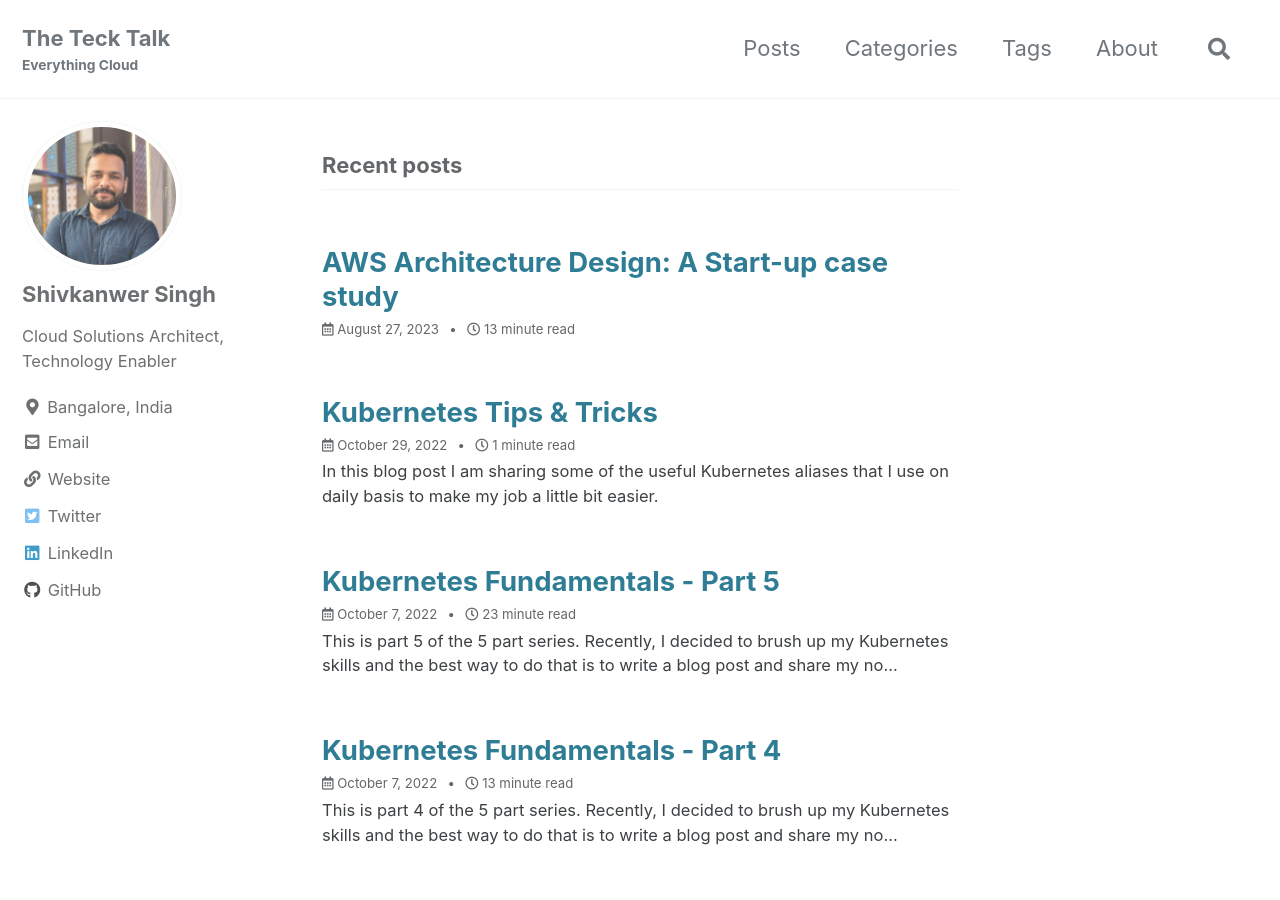
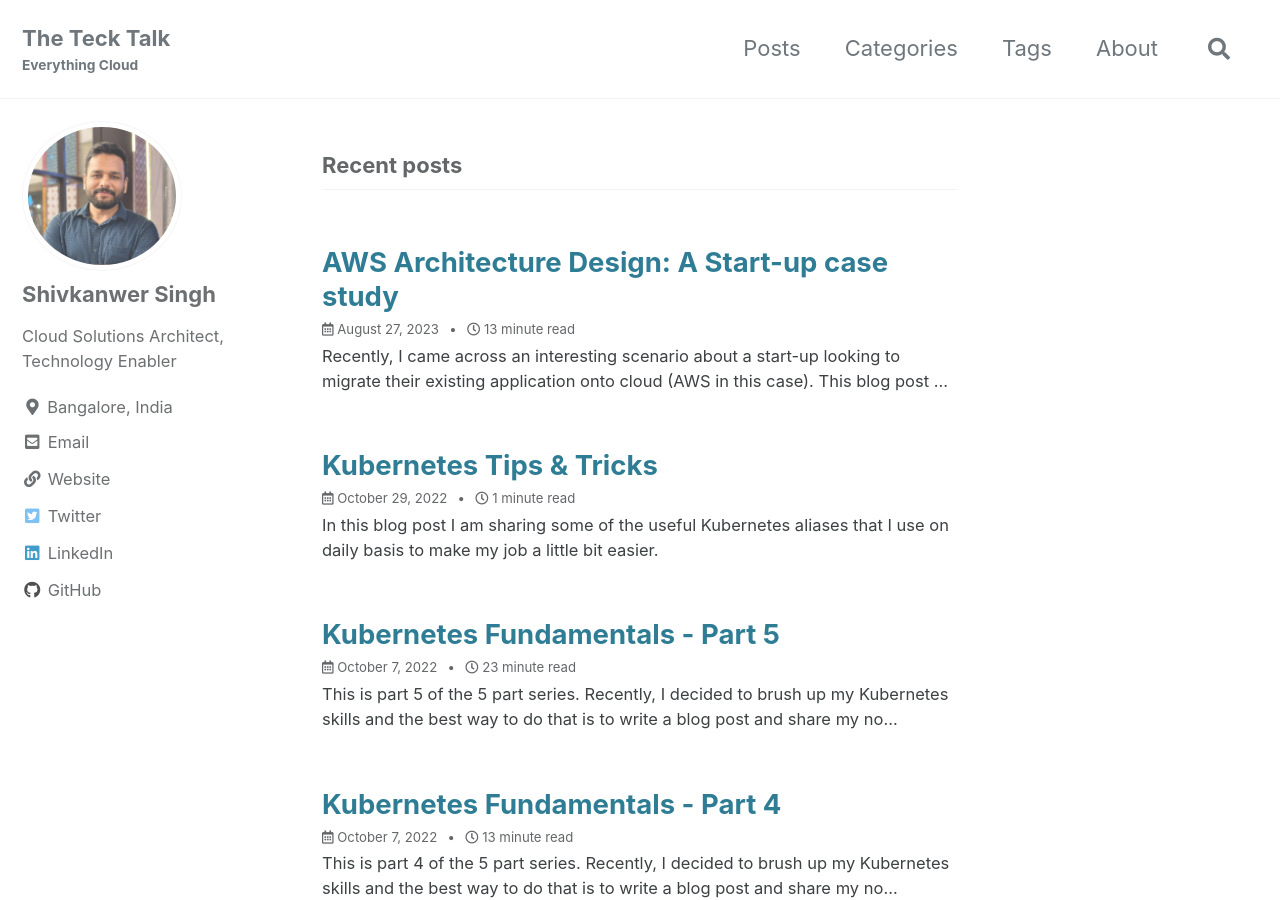
Before and after one commit to shivkanwer/shivkanwer.github.io, a Jekyll site: the page built from index.html, in a window 1280 px wide and 900 px high. Built offline with Jekyll 4.4.1, drawn with Linux system fonts in a browser that asks for light colours; cached includes are drawn as plain includes; the list of posts is cut into pages by our own code.

Commit message:
Updated metadata

```diff
--- a/_posts/2023-08-27-aws-architecture-design-a-start-up-case-study.md
+++ b/_posts/2023-08-27-aws-architecture-design-a-start-up-case-study.md
@@ -1,6 +1,9 @@
 ---
 title: "AWS Architecture Design: A Start-up case study"
 date: 2023-08-27
+excerpt: "Recently, I came across an interesting scenario about a start-up looking to migrate their existing application onto cloud (AWS in this case). This blog post outlines my take on the solution. Feedback is welcome!"
+header:
+  teaser: "https://raw.githubusercontent.com/shivkanwer/shivkanwer.github.io/main/assets/images/startup-scenario/startup-scenario-aws-arch.svg"
 classes: wide
 categories:
   - Architecture
```
